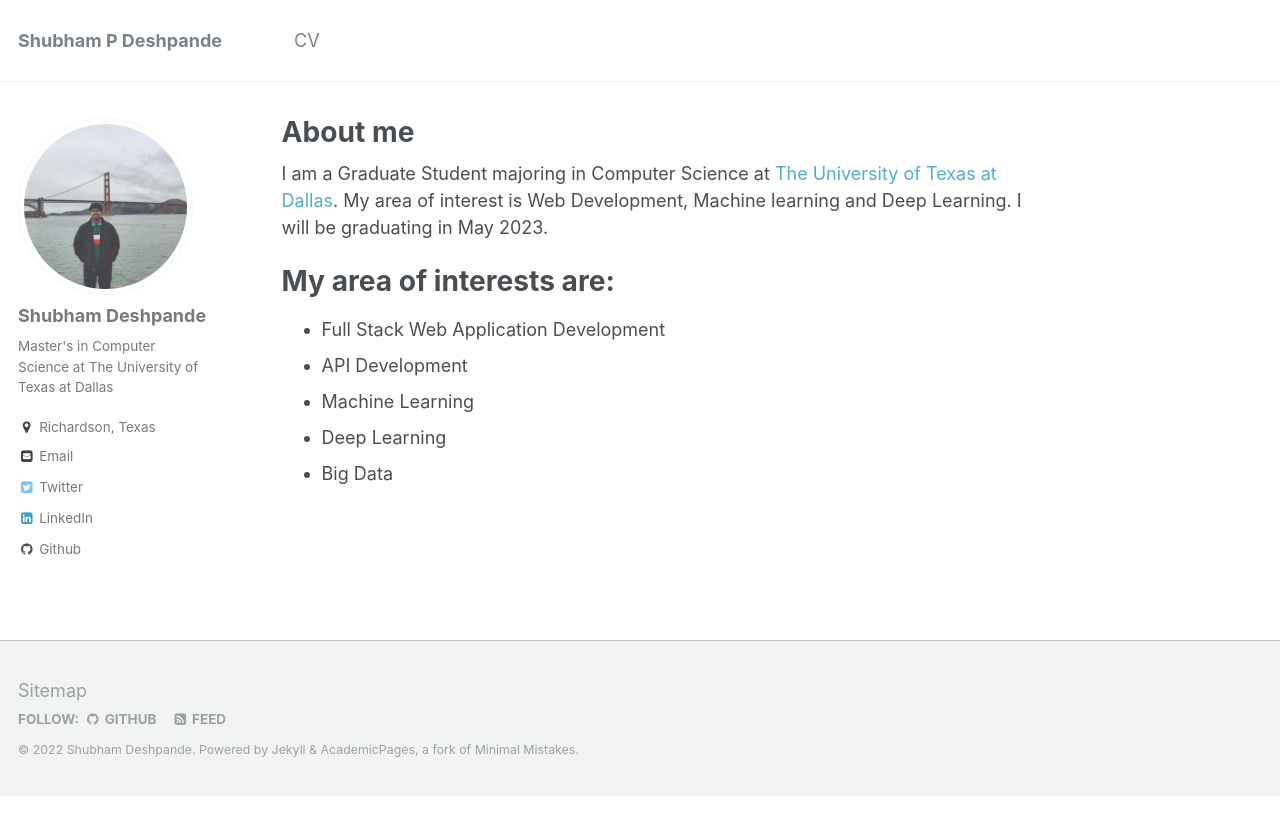
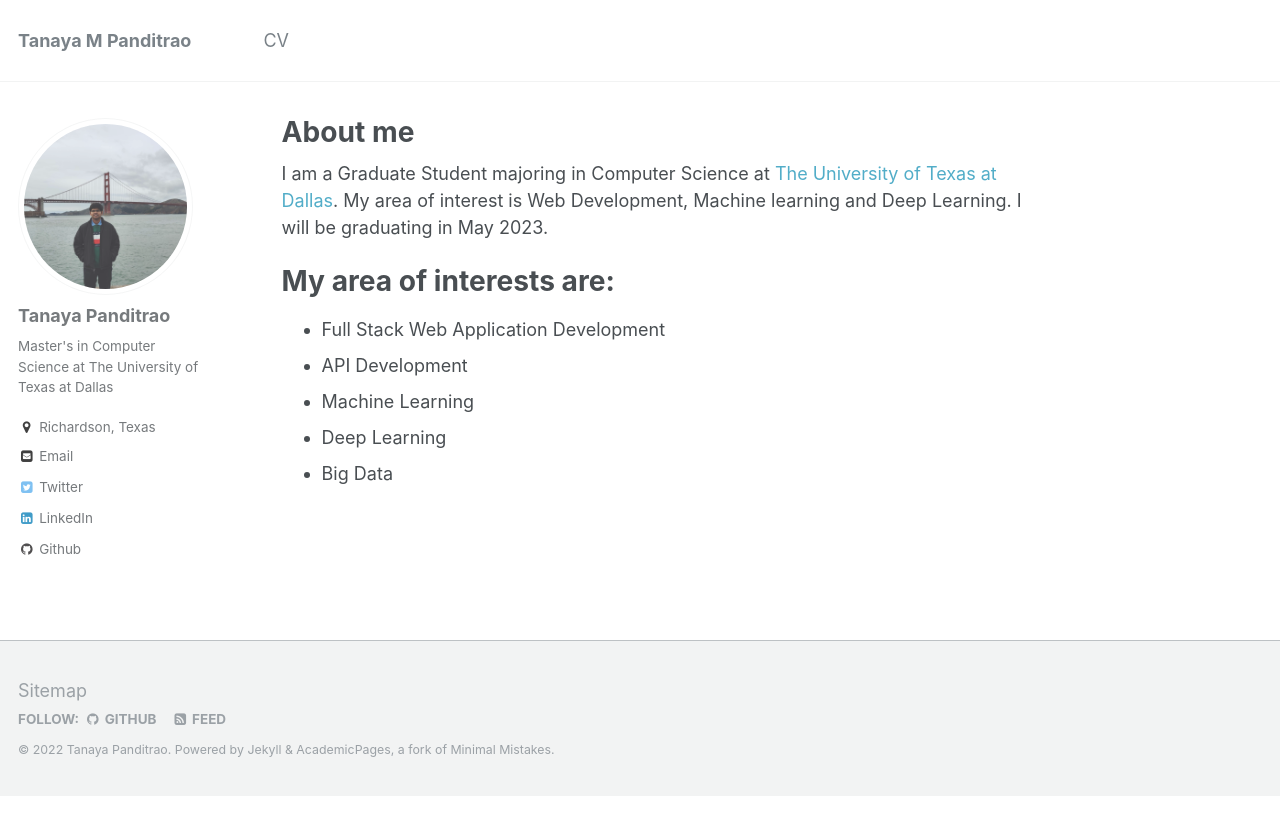
Before and after one commit to ShubhamDeshpande/shubhamdeshpande.github-io, a Jekyll site: the page built from _pages/about.md, in a window 1280 px wide. Shown: the top 835 px of the page. Built offline with Jekyll 4.4.1, drawn with Linux system fonts in a browser that asks for light colours.

Commit message:
Update _config.yml

```diff
--- a/_config.yml
+++ b/_config.yml
@@ -7,13 +7,13 @@
 
 # Site Settings
 locale                   : "en-US"
-title                    : "Shubham P Deshpande"
+title                    : "Tanaya M Panditrao"
 title_separator          : "-"
-name                     : &name "Shubham Deshpande"
+name                     : &name "Tanaya Panditrao"
 description              : &description "Master's in Computer Science at The University of Texas at Dallas"
-url                      : https://shubhamdeshpande.github.io # the base hostname & protocol for your site e.g. "https://mmistakes.github.io"
+url                      : https://tanayapanditrao.github.io # the base hostname & protocol for your site e.g. "https://mmistakes.github.io"
 baseurl                  : "" # the subpath of your site, e.g. "/blog"
-repository               : "shubhamdeshpande.github.io"
+repository               : "tanayapanditrao.github.io"
 teaser                   :  # filename of teaser fallback teaser image placed in /images/, .e.g. "500x300.png"
 breadcrumbs              : false # true, false (default)
 words_per_minute         : 160
@@ -78,13 +78,13 @@ analytics:
 
 # Site Author
 author:
-  name             : "Shubham Deshpande"
+  name             : "Tanaya Panditrao"
   avatar           : "profile.jpg"
   bio              : "Master's in Computer Science at The University of Texas at Dallas"
   location         : "Richardson, Texas"
   employer         :
   googlescholar    :
-  email            : shubhamdeshpande123@gmail.com
+  email            : tanaya.panditrao@gmail.com
   uri              :
   bitbucket        :
   codepen          :
@@ -92,19 +92,19 @@ author:
   flickr           :
   facebook         :
   foursquare       :
-  github           : "ShubhamDeshpande"
+  github           : ""
   google_plus      :
   keybase          :
   instagram        :
   lastfm           :
-  linkedin         : "shubhamdeshpande"
+  linkedin         : ""
   orcid            :
   pinterest        :
   soundcloud       :
   stackoverflow    :
   steam            :
   tumblr           :
-  twitter          : "Randm_forest"
+  twitter          : ""
   vine             :
   weibo            :
   xing             :
```
